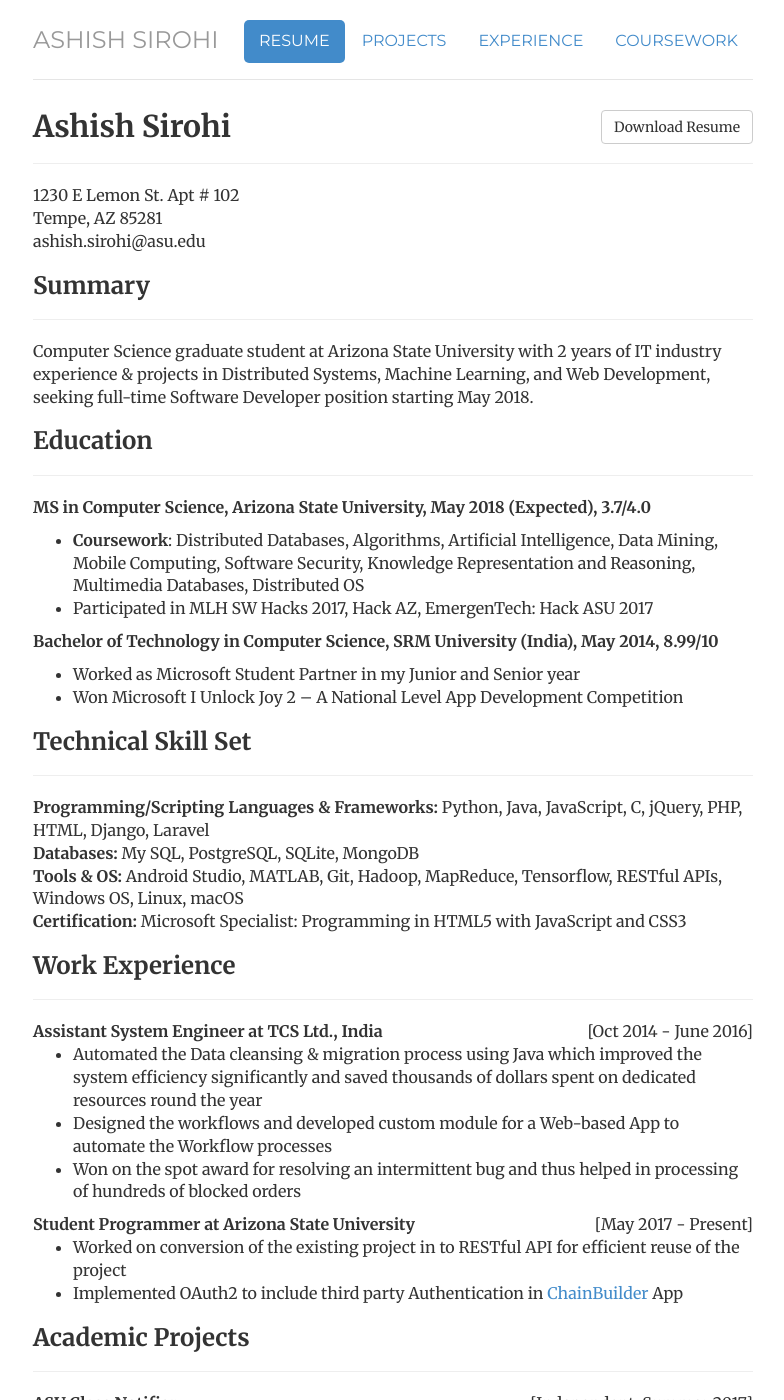
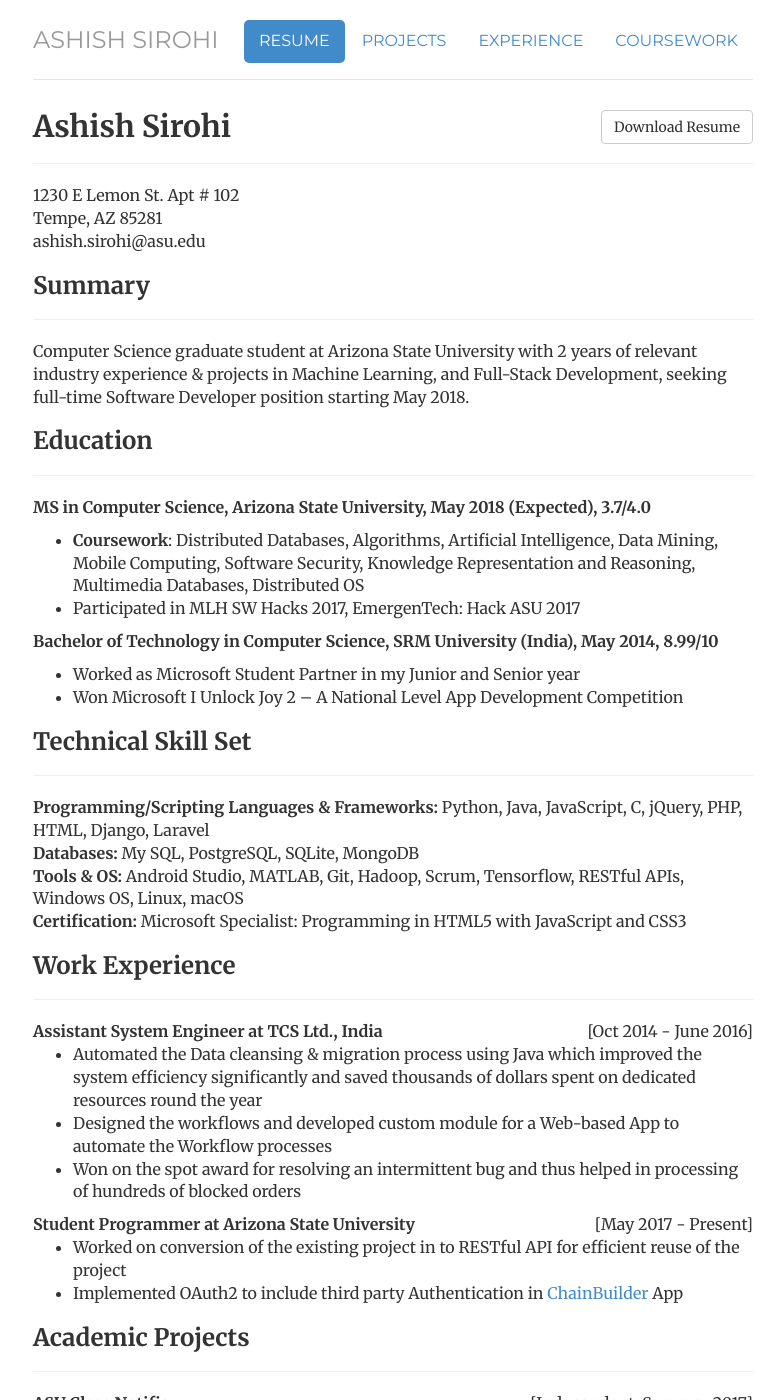
Before and after one commit to ashishsirohi/ashishsirohi.github.io, a Jekyll site: the page built from resume/index.html, in a window 1280 px wide and 1400 px high. Shown: the whole window, without its empty margins (247-1031 px from the left). Built offline with Jekyll 4.4.1, drawn with Linux system fonts in a browser that asks for light colours.

Commit message:
minor resume update

```diff
--- a/resume/index.html
+++ b/resume/index.html
@@ -66,14 +66,14 @@ function topFunction() {
 
 				<h3>Summary</h3>
 				<hr>
-				<p>Computer Science graduate student at Arizona State University with 2 years of IT industry experience & projects in Distributed Systems, Machine Learning, and Web Development, seeking full-time Software Developer position starting May 2018</a></em>.</p>
+				<p>Computer Science graduate student at Arizona State University with 2 years of relevant industry experience & projects in Machine Learning, and Full-Stack Development, seeking full-time Software Developer position starting May 2018</a></em>.</p>
 
 				<h3>Education</h3>
 				<hr>
 				<p><strong>MS in Computer Science, Arizona State University, May 2018 (Expected), 3.7/4.0</strong><br>
           <ul>
             <li><b>Coursework</b>: Distributed Databases, Algorithms, Artificial Intelligence, Data Mining, Mobile Computing, Software Security, Knowledge Representation and Reasoning, Multimedia Databases, Distributed OS</li>
-            <li>Participated in MLH SW Hacks 2017, Hack AZ, EmergenTech: Hack ASU 2017</li>
+            <li>Participated in MLH SW Hacks 2017, EmergenTech: Hack ASU 2017</li>
           </ul>
 				<p><strong>Bachelor of Technology in Computer Science, SRM University (India), May 2014, 8.99/10</strong><br>
           <ul>
@@ -85,7 +85,7 @@ function topFunction() {
 				<hr>
 				<b>Programming/Scripting Languages & Frameworks: </b>Python, Java, JavaScript, C, jQuery, PHP, HTML, Django, Laravel</br>
 				<b>Databases: </b>My SQL, PostgreSQL, SQLite, MongoDB</br>
-				<b>Tools & OS: </b>Android Studio, MATLAB, Git, Hadoop, MapReduce, Tensorflow, RESTful APIs, Windows OS, Linux, macOS</br>
+				<b>Tools & OS: </b>Android Studio, MATLAB, Git, Hadoop, Scrum, Tensorflow, RESTful APIs, Windows OS, Linux, macOS</br>
 				<b>Certification: </b>Microsoft Specialist: Programming in HTML5 with JavaScript and CSS3</br>
 
 
```
Also changed, not shown: 1 other file.
